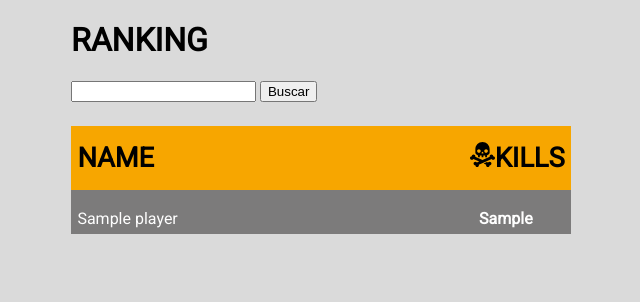
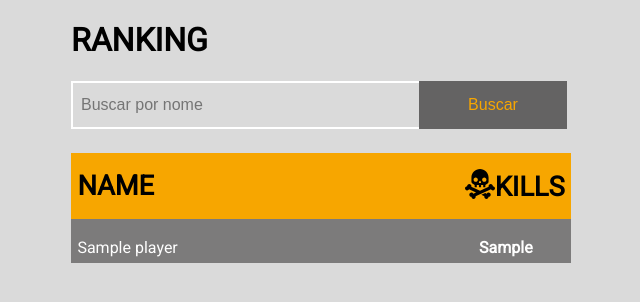
Before and after one commit to LucasBG0/logparser, a PHP site: page / in a window 1280 px wide. Shown: the top 302 px of the page, without its empty margins (319-959 px from the left). Run offline with PHP 8.4, Linux system fonts and the light colour scheme; tables that the repository leaves empty or names only in its code hold one stand-in row (values such as "Sample post"); data that the repository does not hold is empty.

Commit message:
Task 3: Ajustes no css do ranking

```diff
--- a/src/public/index.php
+++ b/src/public/index.php
@@ -13,7 +13,7 @@
 		<div class="ranking">
 			<h1>RANKING</h1>
 			<form action="index.php">
-				<input type="text" name="busca">
+				<input type="text" name="busca" placeholder="Buscar por nome">
 				<input type="submit" value="Buscar">
 				<table cellspacing="0" cellpadding="0">
 					<tr>
@@ -25,7 +25,7 @@
 					<?php foreach ($lista_players as $key => $player): ?>
 					<tr>
 						<td><?php echo $player['player_name']?></td>
-						<td><?php echo $player['kills']?></td>
+						<td<?php echo (boolval($player['kills'] < 0)) ? ' class="negativo"' : '' ?>><?php echo $player['kills']?></td>
 					</tr>
 					<?php endforeach; ?>
 				</table>
--- a/src/public/static/css/index.css
+++ b/src/public/static/css/index.css
@@ -11,6 +11,22 @@ body .container .ranking h1 {
 }
 body .container .ranking input {
   margin-bottom: 1.5rem;
+  height: 3rem;
+  font-size: 1rem;
+  background-color: #dadada;
+}
+body .container .ranking input[type=text] {
+  width: 70%;
+  border: 2px solid white;
+  margin-right: -6px;
+  box-sizing: border-box;
+  padding: 0.5rem;
+}
+body .container .ranking input[type=submit] {
+  width: 29.6%;
+  background-color: #646363;
+  color: #f7a600;
+  border: none;
 }
 body .container .ranking table {
   border: none;
@@ -23,11 +39,15 @@ body .container .ranking table th {
   padding: 1rem 0.4rem;
 }
 body .container .ranking table th img {
-  width: 25px;
+  width: 30px;
+  margin-bottom: -3px;
 }
 body .container .ranking table td {
   color: #fefefe;
   padding: 1.2rem 0 0.4rem 0.4rem;
+}
+body .container .ranking table td.negativo {
+  color: #f7a600;
 }
 body .container .ranking table td:nth-child(1), body .container .ranking table th:nth-child(1) {
   text-align: left;
--- a/src/public/static/scss/index.scss
+++ b/src/public/static/scss/index.scss
@@ -10,6 +10,23 @@ body{
 			}
 			input{
 				margin-bottom: 1.5rem;
+				height: 3rem;
+				font-size: 1rem;
+				background-color: #dadada;
+			}
+			input[type=text]{
+				width: 70%;
+				border: 2px solid white;
+				margin-right: -6px;
+			    box-sizing: border-box;
+			    padding: .5rem;
+
+			}
+			input[type=submit] {
+				width: 29.6%;
+				background-color: #646363;
+				color: #f7a600;
+				border: none;
 			}
 			table{
 				border: none;
@@ -20,12 +37,16 @@ body{
 					font-size: 1.7rem;
 					padding: 1rem .4rem;
 					img{
-						width: 25px;
+						width: 30px;
+						margin-bottom: -3px;
 					}
 				}
 				td{
 					color: #fefefe;
 					padding: 1.2rem 0 .4rem .4rem;
+					&.negativo{
+						color: #f7a600;
+					}
 				}
 				td:nth-child(1), th:nth-child(1){
 					text-align: left;
@@ -41,7 +62,7 @@ body{
 				tr:nth-child(even) {
 					background-color: #7c7b7b;
 				}
-				tr:nth-child(odd) {
+				tr:nth-child(odd){
 					background-color: #646363;
 				}
 			}
```
Also changed, not shown: 1 other file.
